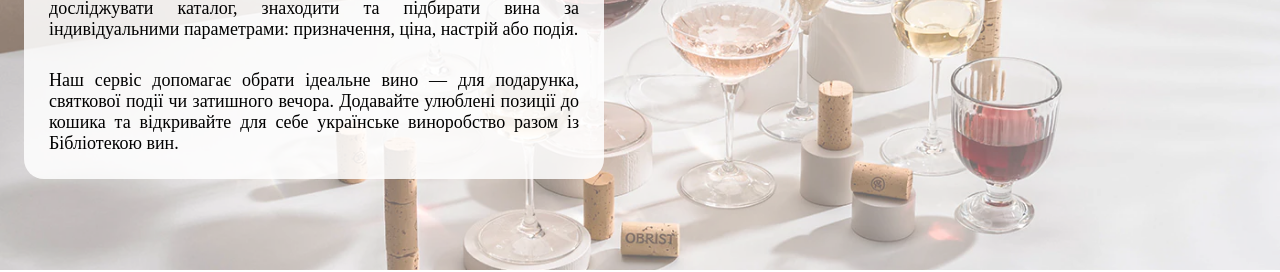
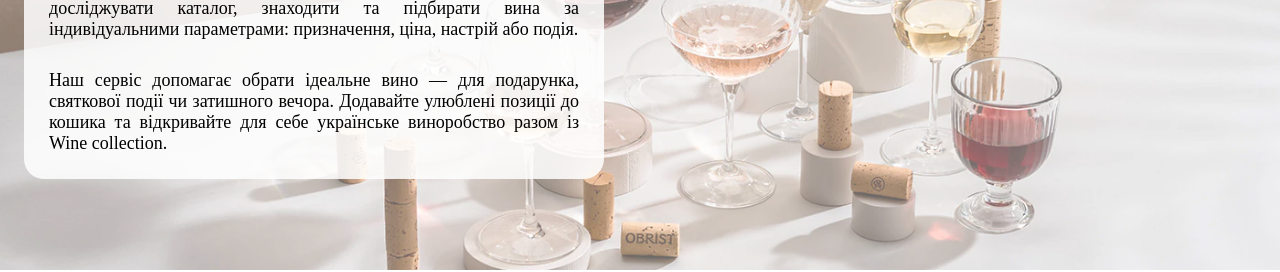
Before and after one commit to VitaliySemeniv/wine-collection-frontend, a React (Vite) app: page / in a window 1280 px wide. Shown: the part 1736-2008 px from the top of the page. Built offline with nearby package versions, Linux system fonts and the light colour scheme.

Commit message:
chore: modify About Us block text to Wine collection

```diff
--- a/src/modules/HomePage/components/AboutUs/AboutUs.tsx
+++ b/src/modules/HomePage/components/AboutUs/AboutUs.tsx
@@ -21,7 +21,7 @@ export const AboutUs = () => {
             <p className={styles.about__text}>
               Наш сервіс допомагає обрати ідеальне вино — для подарунка, святкової події чи
               затишного вечора. Додавайте улюблені позиції до кошика та відкривайте для себе
-              українське виноробство разом із Бібліотекою вин.
+              українське виноробство разом із Wine collection.
             </p>
           </div>
         </div>
```
